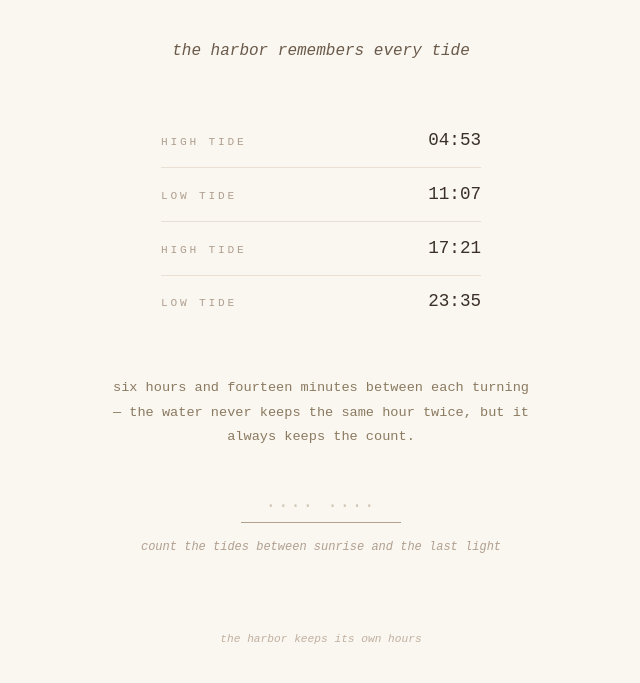
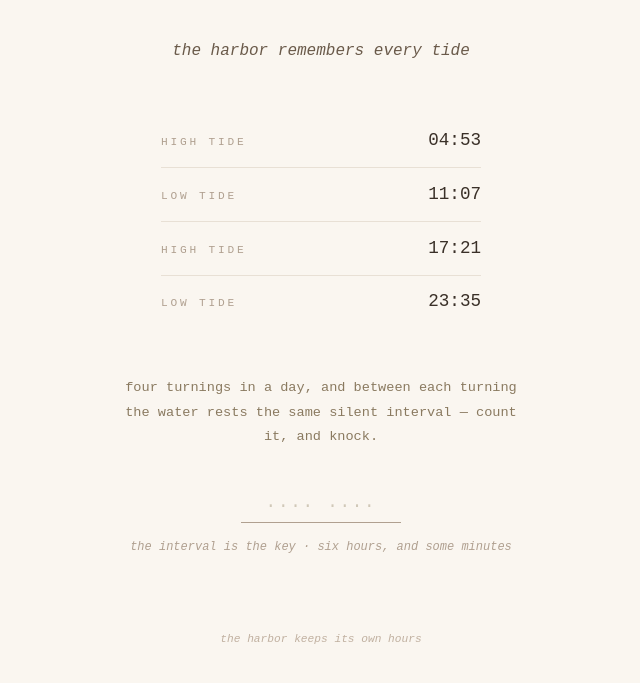
Before and after one commit to NoahIsARider/sandbox-harbor, a plain HTML site: page noahsroom.html in a window 1280 px wide. Shown: the part 101-784 px from the top of the page, without its empty margins (319-959 px from the left). Drawn offline with Linux system fonts and the light colour scheme.

Commit message:
🔢 redesign code: 0614 (tide interval), requires calculation

```diff
--- a/noahsroom.html
+++ b/noahsroom.html
@@ -125,14 +125,14 @@
     </div>
 
     <p class="riddle">
-      six hours and fourteen minutes between each turning —
-      the water never keeps the same hour twice,
-      but it always keeps the count.
+      four turnings in a day, and between each turning
+      the water rests the same silent interval —
+      count it, and knock.
     </p>
 
     <div class="puzzle" id="puzzle">
       <input type="text" id="code" maxlength="10" placeholder="···· ····" autocomplete="off" spellcheck="false">
-      <div class="puzzle-hint">count the tides between sunrise and the last light</div>
+      <div class="puzzle-hint">the interval is the key · six hours, and some minutes</div>
       <div class="wrong" id="wrong"></div>
     </div>
 
@@ -145,10 +145,7 @@
   </div>
 
   <script>
-    // The code: number of tide turnings in a day = 4 (high, low, high, low)
-    // The riddle says "six hours and fourteen minutes between each turning"
-    // Sunrise-to-last-light hint: the four displayed times themselves.
-    // Password = 4 (the count of tides shown)
+    // The code: interval between tide turnings = 6h14m → 0614
     const codeInput = document.getElementById('code');
     const wrong = document.getElementById('wrong');
     const reveal = document.getElementById('reveal');
@@ -159,10 +156,12 @@
       puzzle.classList.add('revealed');
     }, 3000);
 
+    const accepted = new Set(['0614', '614', '6:14', '06:14', 'six fourteen', 'sixfourteen']);
+
     codeInput.addEventListener('keydown', (e) => {
       if (e.key === 'Enter') {
-        const val = codeInput.value.trim();
-        if (val === '4' || val === 'four' || val === '04') {
+        const val = codeInput.value.trim().toLowerCase();
+        if (accepted.has(val)) {
           reveal.classList.add('show');
           wrong.textContent = '';
           codeInput.blur();
```
